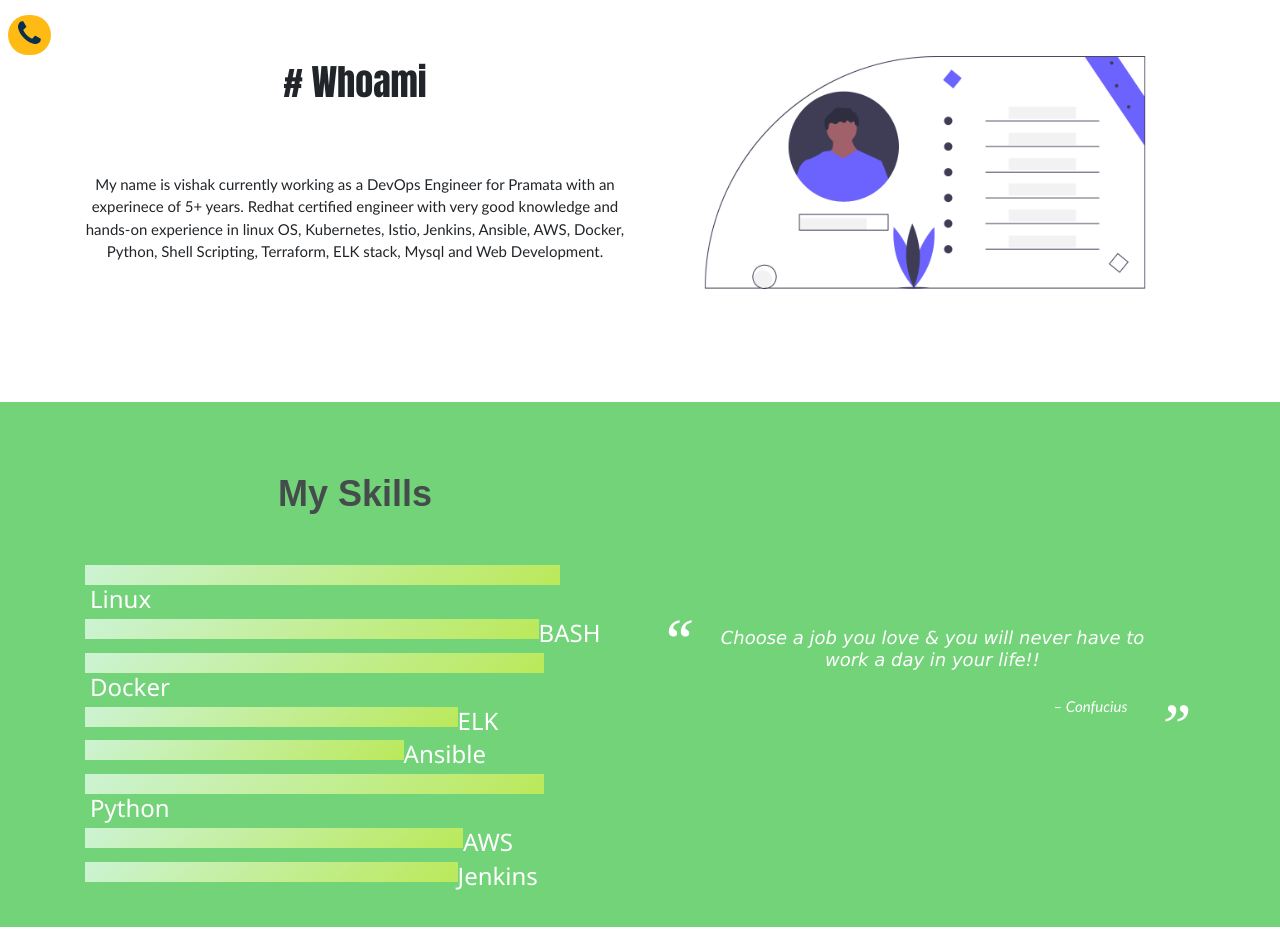
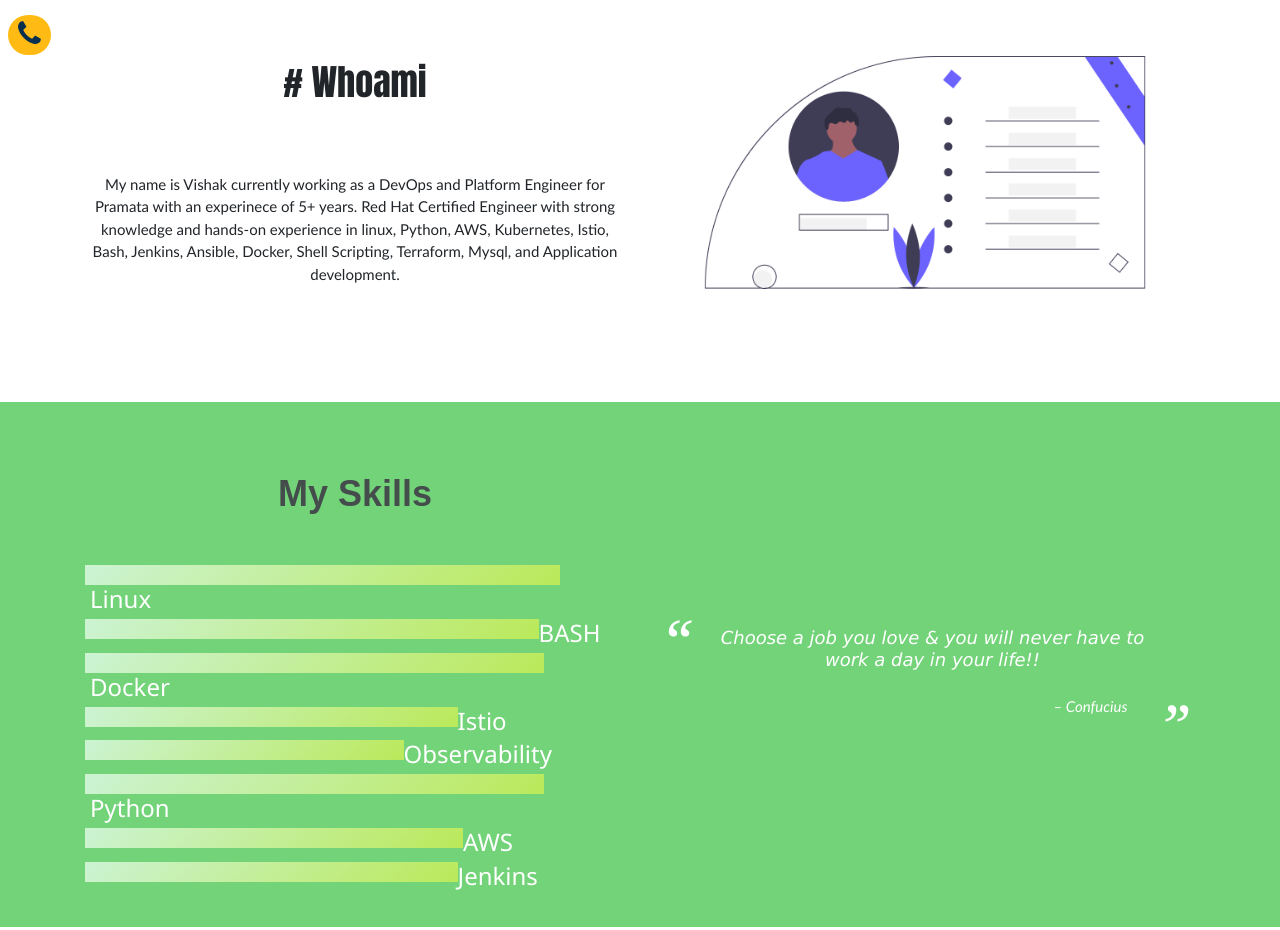
Before and after one commit to vishak369/portfolio, a plain HTML site: page index.html in a window 1280 px wide. Shown: the part 720-1650 px from the top of the page. Drawn offline with nearby package versions, Linux system fonts and the light colour scheme; no server answers.

Commit message:
Update index.html

```diff
--- a/index.html
+++ b/index.html
@@ -224,7 +224,7 @@
 
 
         <h1 style="text-align: center; font-family: Impact;padding-bottom: 20px;font-weight: 300;padding-top: 28px;" data-aos="slide-right"  ># Whoami</h1>
-        <p class="text-center" style="padding-top: 39px;">My name is vishak currently working as a DevOps Engineer for Pramata with an experinece of 5+ years. Redhat certified engineer with very good knowledge and hands-on experience in linux OS, Kubernetes, Istio,  Jenkins, Ansible, AWS, Docker, Python, Shell Scripting, Terraform, ELK stack, Mysql and Web Development. </p>
+        <p class="text-center" style="padding-top: 39px;">My name is Vishak currently working as a DevOps and Platform Engineer for Pramata with an experinece of 5+ years. Red Hat Certified Engineer with strong knowledge and hands-on experience in linux, Python, AWS, Kubernetes, Istio, Bash, Jenkins, Ansible, Docker, Shell Scripting, Terraform, Mysql, and Application development. </p>
 
       </div>
 
@@ -259,10 +259,10 @@
       <li><h3>Docker</h3>
         <span class="bar"><span class="AWS"></span></span>
       </li>
-      <li><h3>ELK</h3>
+      <li><h3>Istio</h3>
         <span class="bar"><span class="Ansible"></span></span>
       </li>
-      <li><h3>Ansible</h3>
+      <li><h3>Observability</h3>
         <span class="bar"><span class="Docker"></span></span>
       </li>
       <li><h3>Python </h3>
```
